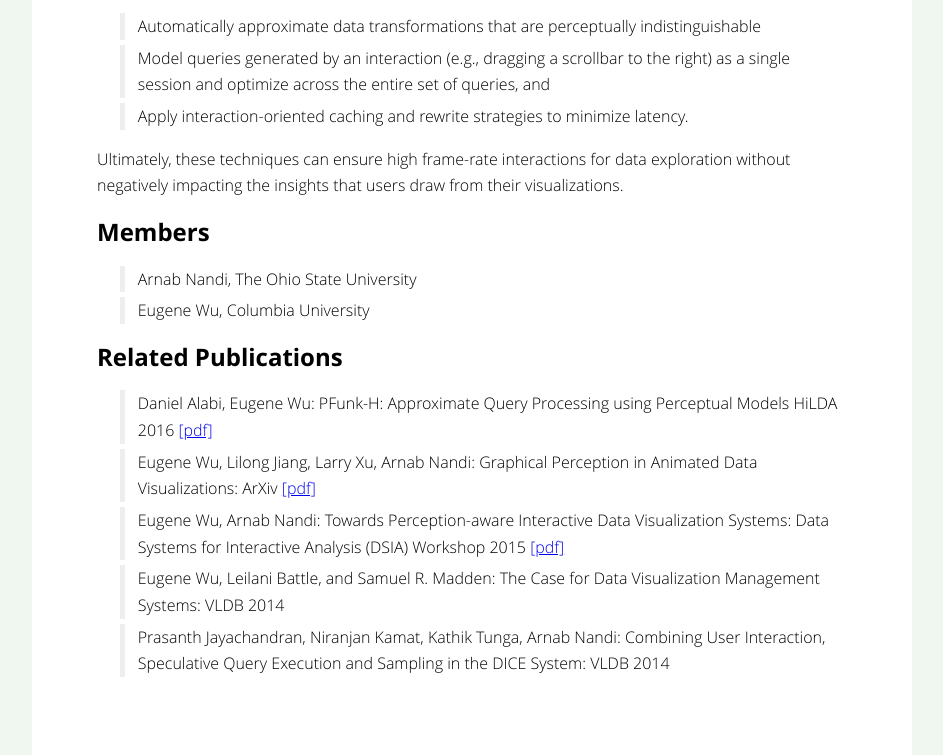
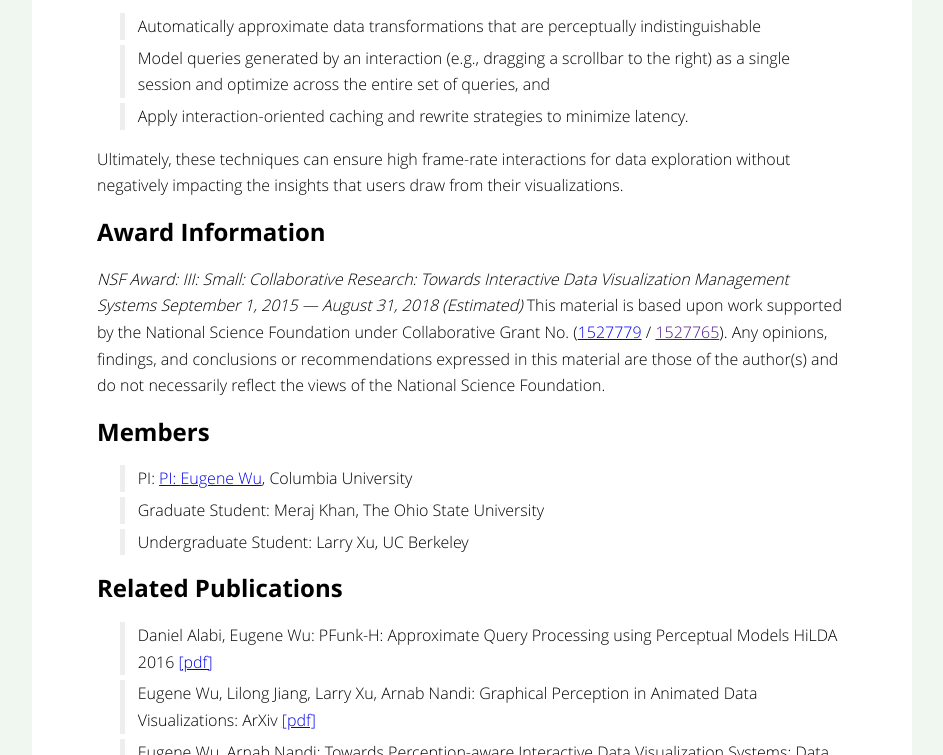
Before and after one commit to arnabdotorg/perceptvis.github.io, a plain HTML site: page index.html in a window 1280 px wide. Shown: the part 573-1328 px from the top of the page, without its empty margins (168-1111 px from the left). Drawn offline with Linux system fonts and the light colour scheme.

Commit message:
Update index.html

```diff
--- a/index.html
+++ b/index.html
@@ -53,7 +53,6 @@
     <div style="clear=both;width:100%;">&nbsp;</div>
   </h1>
 
-
 <p>
 Interactive visualizations are a powerful way to explore and draw
 insights from data. As the data available to practitioners continues
@@ -94,10 +93,21 @@
 visualizations.
 </p>
 
+<h2>Award Information</h2>
+<p>
+  <em>NSF Award: III: Small: Collaborative Research: Towards Interactive Data Visualization Management Systems</em>
+  <em>September 1, 2015 &mdash; August 31, 2018 (Estimated)</em>
+  This material is based upon work supported by the National Science Foundation under Collaborative Grant No. (<a href="http://www.nsf.gov/awardsearch/showAward?AWD_ID=1527779">1527779</a> / <a href="">1527765</a>).
+  Any opinions, findings, and conclusions or recommendations expressed in this material are those of the author(s) and do not necessarily reflect the views of the National Science Foundation.
+</p>
+
+
 <h2>Members</h2>
 <ul>
-    <li>Arnab Nandi, The Ohio State University</li>
-    <li>Eugene Wu, Columbia University</li>
+    <li>PI: <a href="http://arnab.org>Arnab Nandi</a>, The Ohio State University</li>
+    <li>PI: <a href="http://www.cs.columbia.edu/~ewu/">Eugene Wu</a>, Columbia University</li>
+    <li>Graduate Student: Meraj Khan, The Ohio State University</li>
+    <li>Undergraduate Student: Larry Xu, UC Berkeley</li>
 </ul>
 
 <h2>Related Publications</h2>
```
